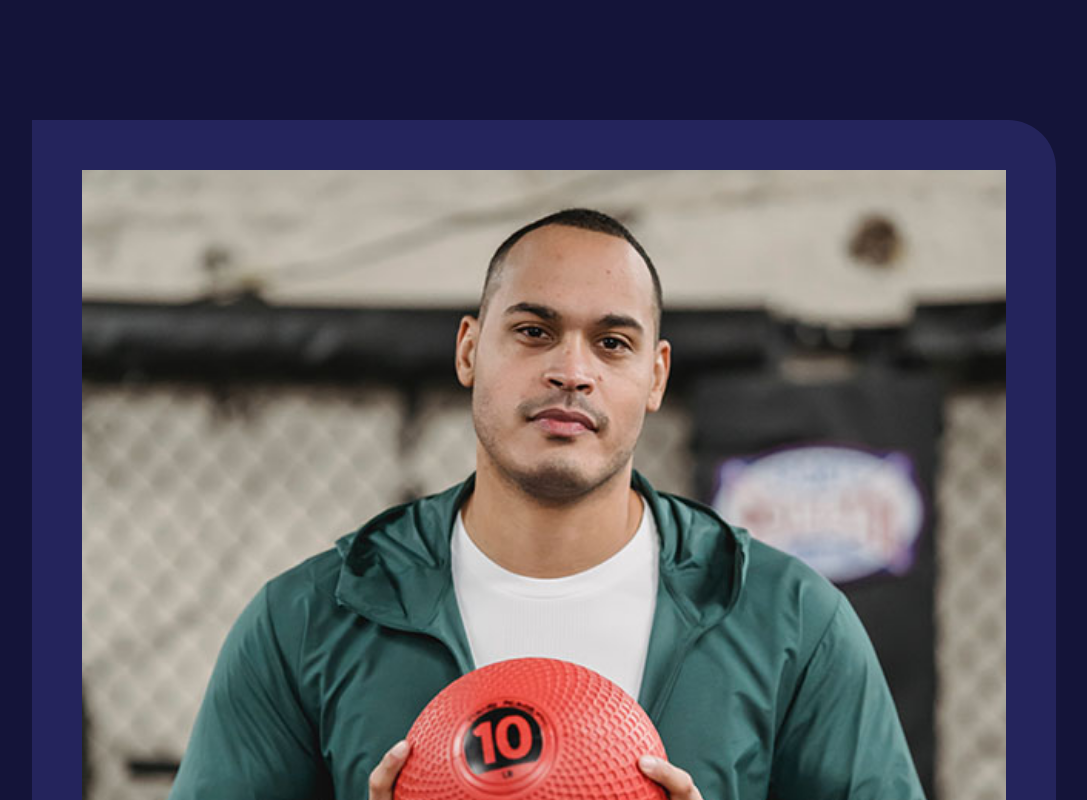
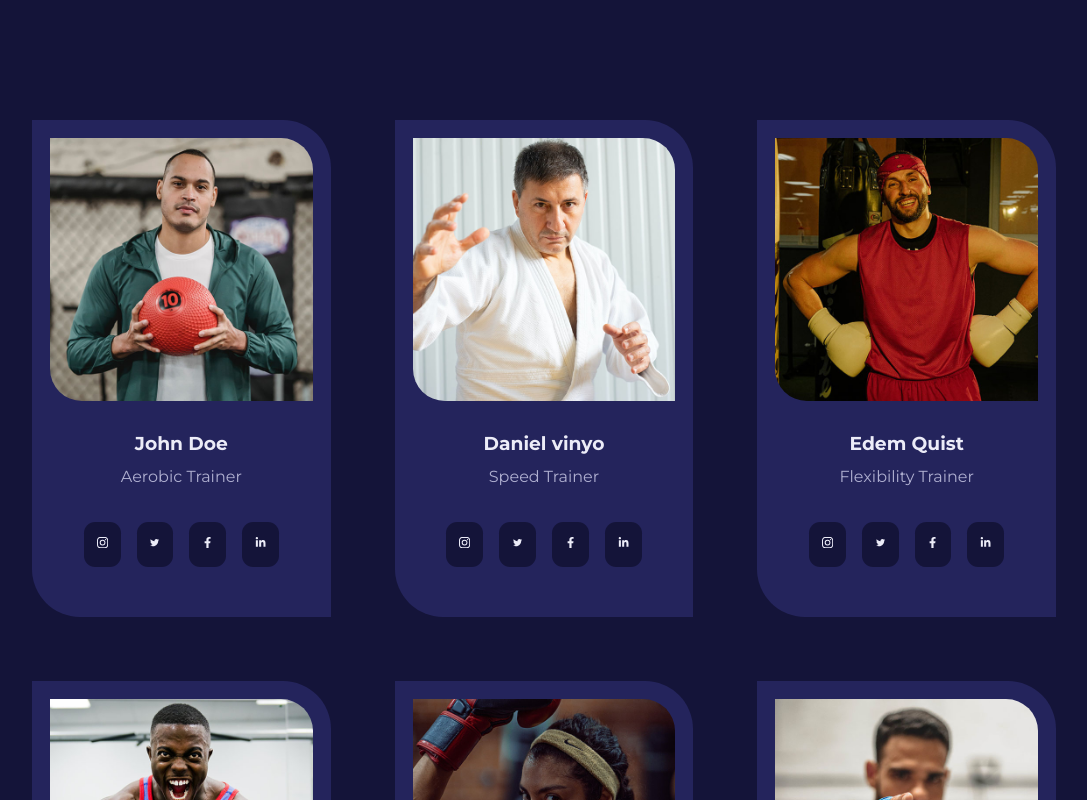
Before and after one commit to kodesand/React-website, a React (Vite) app: page /trainers in a window 1280 px wide. Shown: the part 440-1240 px from the top of the page, without its empty margins (96-1183 px from the left). Built offline with nearby package versions, Linux system fonts and the light colour scheme.

Commit message:
trainers page and trainer component css style

```diff
--- a/src/components/Trainer/index.jsx
+++ b/src/components/Trainer/index.jsx
@@ -1,4 +1,6 @@
 import Card from '@/UI/card'
+
+import './style.css'
 
 const Trainer = ({ image, name, job, socials }) => {
   return (
--- a/src/components/Trainer/style.css
+++ b/src/components/Trainer/style.css
@@ -0,0 +1,36 @@
+.card.trainer {
+  padding: 1rem;
+}
+
+.trainer__img {
+  border-radius: 0 2rem;
+  overflow: hidden;
+}
+
+.trainer h3 {
+  margin-top: 2rem;
+}
+
+.trainer p {
+  margin-top: 0.5rem;
+}
+
+.trainer__socials {
+  display: flex;
+  gap: 1rem;
+  justify-content: center;
+  align-items: center;
+  margin: 2rem 0;
+}
+
+.trainer__socials a {
+  font-size: 0.7rem;
+  background-color: var(--color-gray-600);
+  padding: 0.8rem;
+  border-radius: 0.7rem;
+  transition: var(--transition);
+}
+
+.trainer:hover a {
+  background-color: var(--color-gray-500);
+}
--- a/src/pages/trainers/trainers.css
+++ b/src/pages/trainers/trainers.css
@@ -0,0 +1,5 @@
+.trainers__container {
+  display: grid;
+  grid-template-columns: repeat(3, 1fr);
+  gap: 4rem;
+}
```
